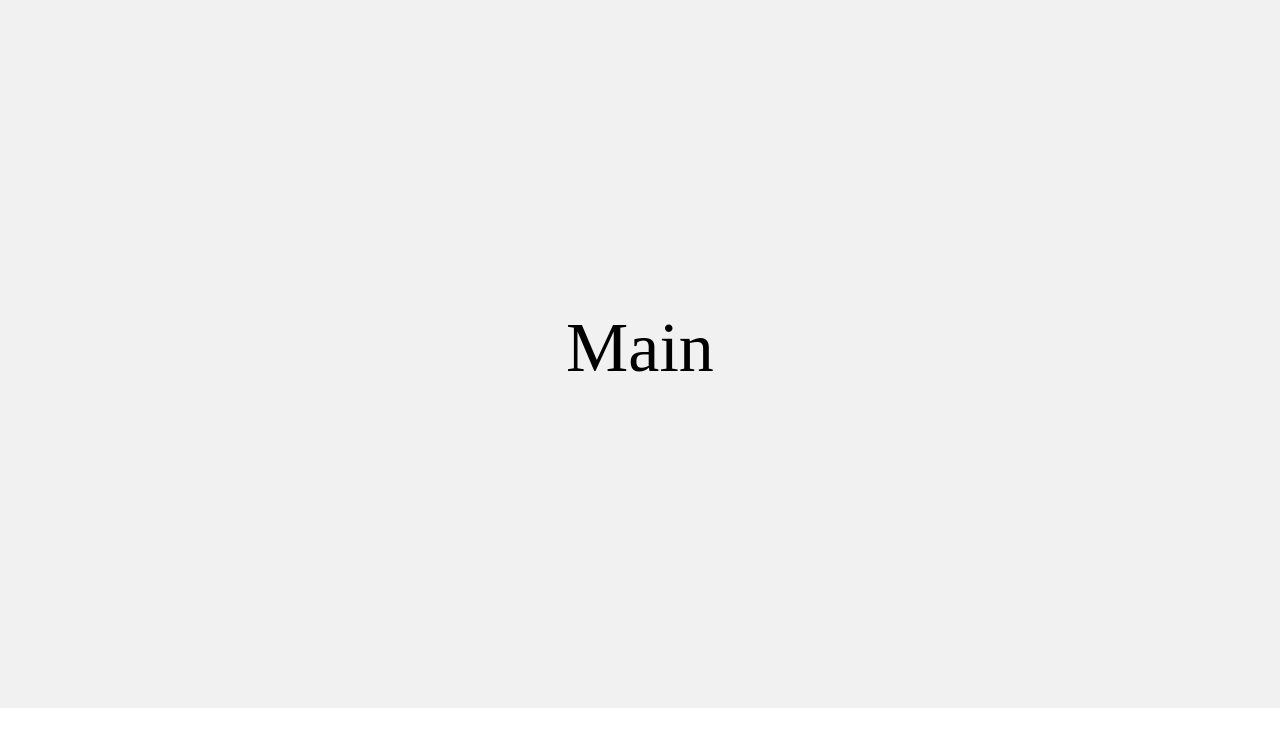
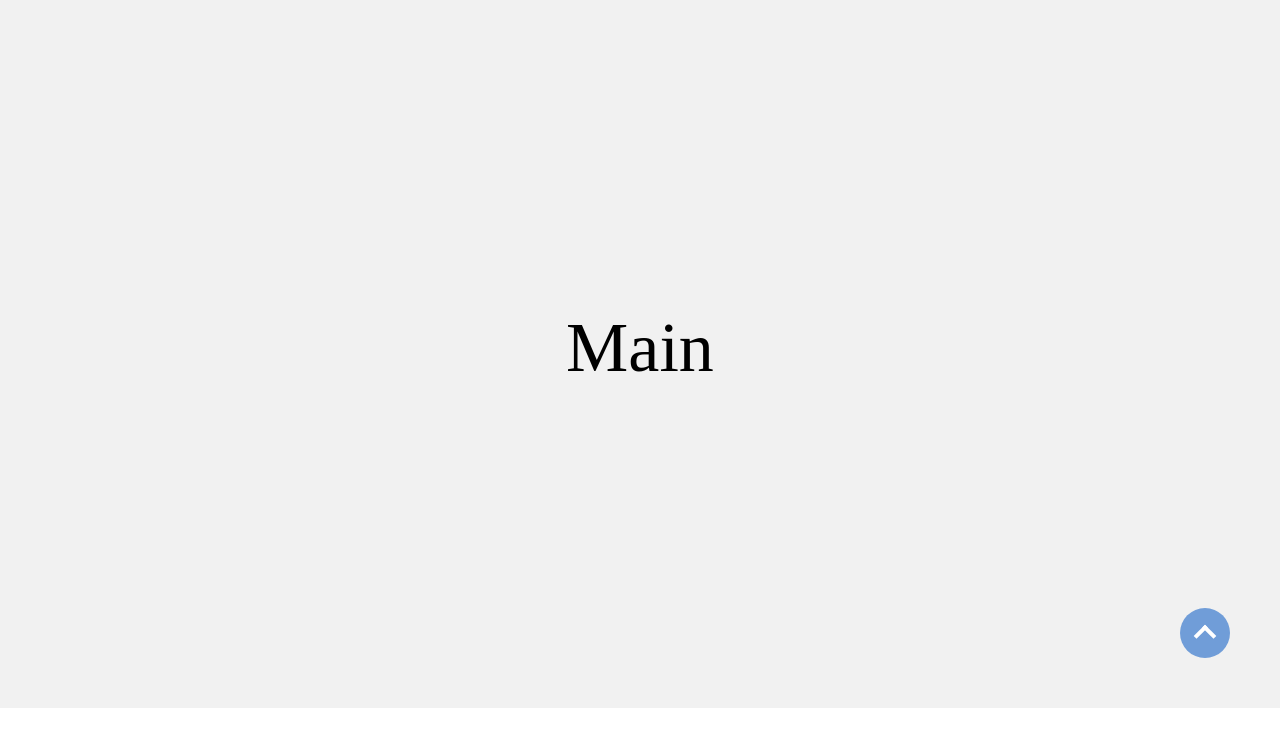
Before and after one commit to RYOTA-F/wisteria-web, an Astro site: page / in a window 1280 px wide. Shown: the part 92-838 px from the top of the page. Built offline with nearby package versions, Linux system fonts and the light colour scheme; Astro itself is replaced by a stand-in of ours.

Commit message:
:sparkles: ScrollButton Component

```diff
--- /dev/null
+++ b/src/components/ScrollButton.svelte
@@ -0,0 +1,44 @@
+<script lang="ts">
+  const onClickScroll = () => window.scroll({top: 0, behavior: 'smooth'});
+</script>
+
+<button on:click={onClickScroll} class="scrollButton">
+  <div class="scrollButton__innnerArrow" />
+</button>
+
+<style>
+  .scrollButton {
+    position: fixed;
+    bottom: 50px;
+    right: 50px;
+    width: 50px;
+    height: 50px;
+    border: none;
+    border-radius: 50%;
+    color: #fff;
+    background-color: #709dd8;
+    cursor: pointer;
+  }
+  .scrollButton:hover {
+    background-color: #fff;
+    transition: 0.2s;
+  }
+  .scrollButton:hover > div {
+    border-color: #709dd8;
+  }
+
+  .scrollButton__innnerArrow {
+    position: absolute;
+    right: 50%;
+    top: 50%;
+    display: block;
+    width: 16px;
+    height: 16px;
+    margin-right: -8px;
+    margin-top: -5px;
+    content: "";
+    border-bottom: 4px solid #fff;
+    border-left: 4px solid #fff;
+    transform: rotate(135deg);
+  }
+</style>
--- a/src/pages/index.astro
+++ b/src/pages/index.astro
@@ -8,6 +8,7 @@
 import Blog from '../sections/Blog.svelte'
 import Contact from '../sections/Contact.svelte'
 import Footer from '../sections/Footer.svelte'
+import ScrollButton from '../components/ScrollButton.svelte'
 ---
 
 <Layout title="Wisteria Web">
@@ -19,5 +20,7 @@
     <Blog />
     <Contact />
     <Footer />
+
+    <ScrollButton client:load />
   </main>
 </Layout>
```
